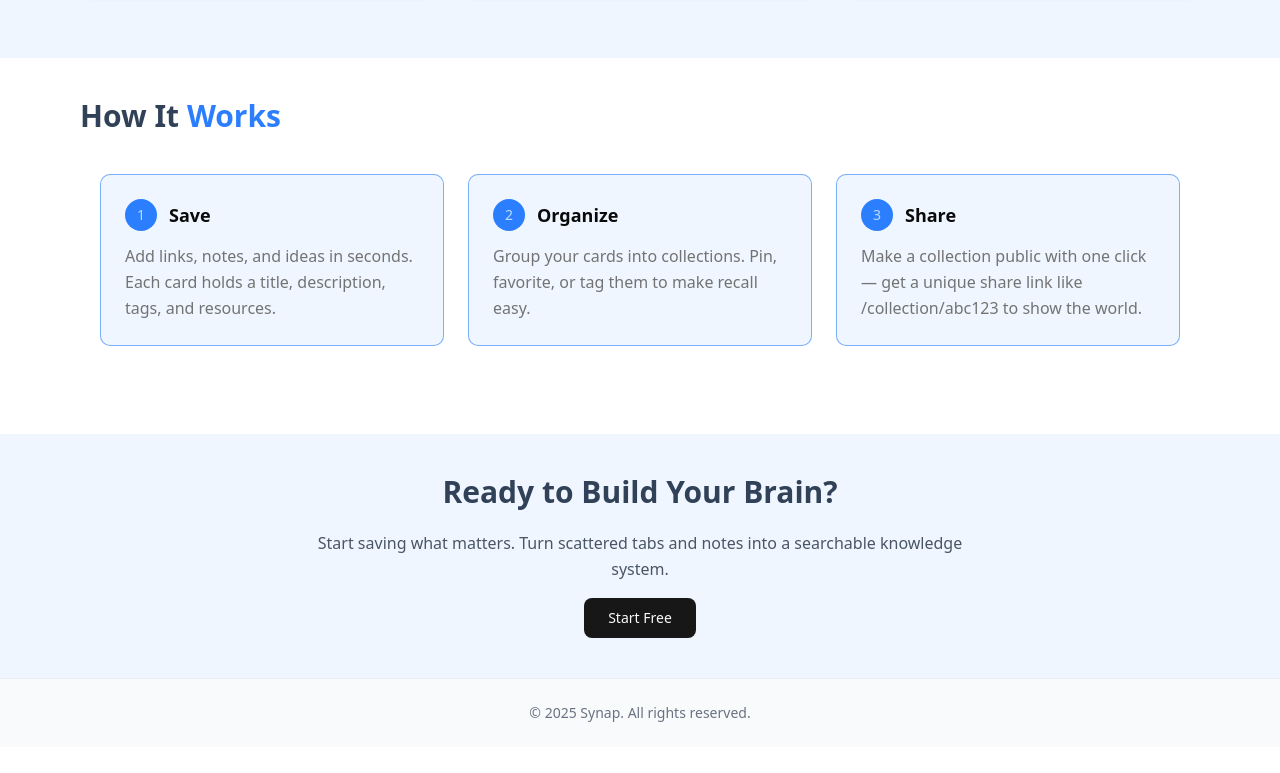
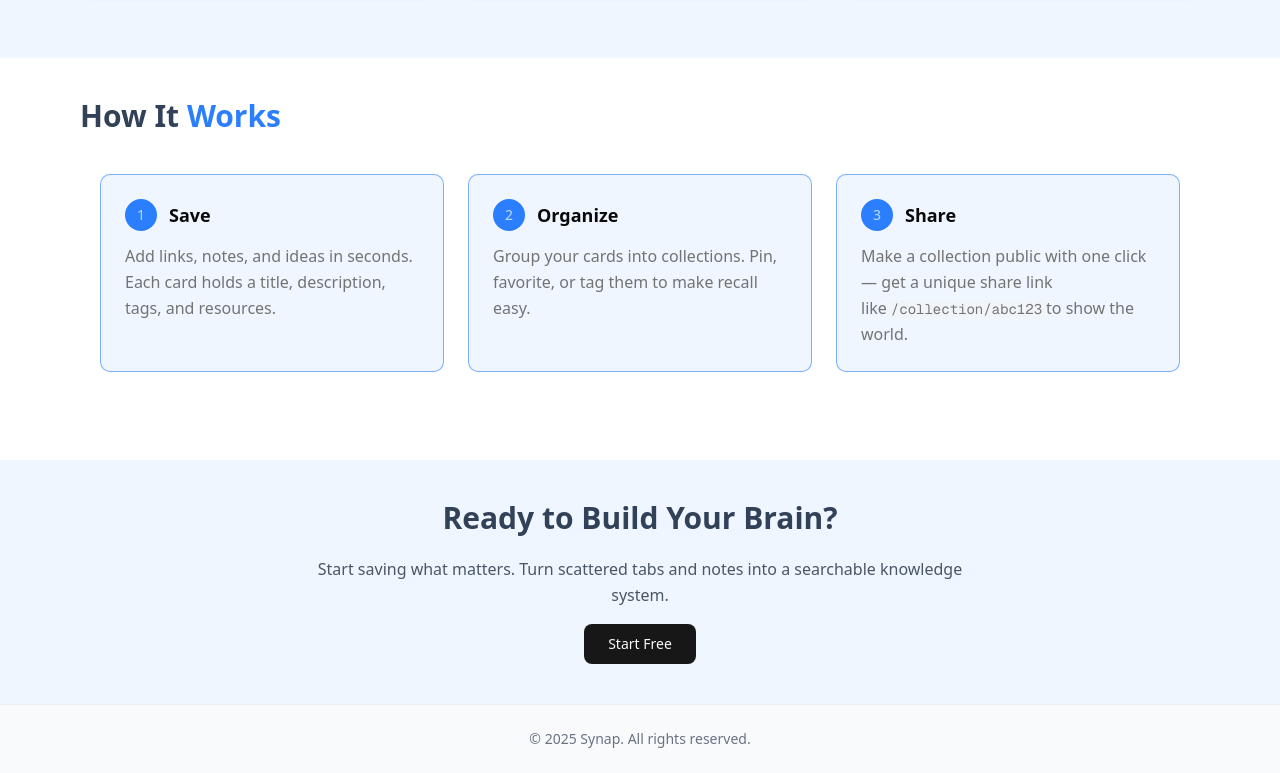
Before and after one commit to daanish04/Synap, a Next.js app: page / in a window 1280 px wide. Shown: the part 1210-1983 px from the top of the page. Before the commit the page ends 1957 px from the top, so only its background shows below. Built offline with nearby package versions, Linux system fonts and the light colour scheme; no server answers.

Commit message:
mobile responsive ui

```diff
--- a/app/(auth)/sign-in/[[...sign-in]]/page.tsx
+++ b/app/(auth)/sign-in/[[...sign-in]]/page.tsx
@@ -13,7 +13,7 @@ const SignInPage = () => {
         </div>
       </ClerkLoading>
       <ClerkLoaded>
-        <div className="min-h-screen flex items-center justify-center bg-gradient-to-b from-slate-50 via-blue-50 to-slate-100 p-6">
+        <div className="min-h-screen flex items-center justify-center bg-gradient-to-b from-slate-50 via-blue-50 to-slate-100 p-3">
           <div className="w-full max-w-5xl border-b-2 border-slate-200/60 rounded-2xl shadow-lg overflow-hidden grid grid-cols-1 lg:grid-cols-2">
             {/* Left: illustration with background image */}
             <div className="hidden lg:flex flex-col items-center justify-start gap-6 p-12 relative overflow-hidden">
@@ -45,7 +45,7 @@ const SignInPage = () => {
             </div>
 
             {/* Right: Clerk SignIn form */}
-            <div className="relative flex items-center justify-center p-6 lg:p-10">
+            <div className="relative flex items-center justify-center p-2 lg:p-10">
               <div className="w-full max-w-md">
                 <div className="flex items-center justify-between mb-6">
                   <div className="lg:hidden flex items-center gap-3">
--- a/app/(auth)/sign-up/[[...sign-up]]/page.tsx
+++ b/app/(auth)/sign-up/[[...sign-up]]/page.tsx
@@ -13,7 +13,7 @@ const SignInPage = () => {
         </div>
       </ClerkLoading>
       <ClerkLoaded>
-        <div className="min-h-screen flex items-center justify-center bg-gradient-to-b from-slate-50 via-white to-slate-100 p-6">
+        <div className="min-h-screen flex items-center justify-center bg-gradient-to-b from-slate-50 via-white to-slate-100 p-3">
           <div className="w-full max-w-5xl border-b-2 border-slate-200/60 rounded-2xl shadow-lg overflow-hidden grid grid-cols-1 lg:grid-cols-2">
             {/* Left: illustration with background image */}
             <div className="hidden lg:flex flex-col items-center justify-start gap-6 p-12 relative overflow-hidden">
@@ -45,7 +45,7 @@ const SignInPage = () => {
             </div>
 
             {/* Right: Clerk SignIn form */}
-            <div className="relative flex items-center justify-center p-6 lg:p-10">
+            <div className="relative flex items-center justify-center p-2 lg:p-10">
               <div className="w-full max-w-md">
                 <div className="flex items-center justify-between mb-6">
                   <div className="lg:hidden flex items-center gap-3">
--- a/components/landing/Hero.tsx
+++ b/components/landing/Hero.tsx
@@ -59,7 +59,7 @@ const Hero = () => {
     );
   }, []);
   return (
-    <section className="relative p-20 flex flex-col items-center justify-start text-center bg-gradient-to-r from-slate-50 via-blue-100 to-violet-100 border-b-2 border-slate-200/60 overflow-hidden">
+    <section className="relative sm:py-20 sm:px-20 px-5 py-10 flex flex-col items-center justify-start text-center bg-gradient-to-r from-slate-50 via-blue-100 to-violet-100 border-b-2 border-slate-200/60 overflow-hidden">
       <div className="circle1 absolute bottom-10 right-15 bg-violet-800 blur-2xl h-20 w-20 rounded-full"></div>
       <div className="circle2 absolute top-20 left-15 bg-indigo-800 blur-3xl h-25 w-25 rounded-full"></div>
       <div className="container overflow-hidden px-10 flex flex-col md:flex-row items-center gap-4">
--- a/components/landing/HowItWorks.tsx
+++ b/components/landing/HowItWorks.tsx
@@ -17,7 +17,16 @@ const steps = [
   },
   {
     title: "Share",
-    body: "Make a collection public with one click — get a unique share link like /collection/abc123 to show the world.",
+    // We'll render this body as JSX instead of a plain string when mapping so we can style the example path.
+    body: (
+      <>
+        Make a collection public with one click — get a unique share link like
+        <code className="font-mono bg-slate-100 px-1 rounded text-sm">
+          /collection/abc123
+        </code>
+        to show the world.
+      </>
+    ),
   },
 ];
 const HowItWorks = () => {
```
